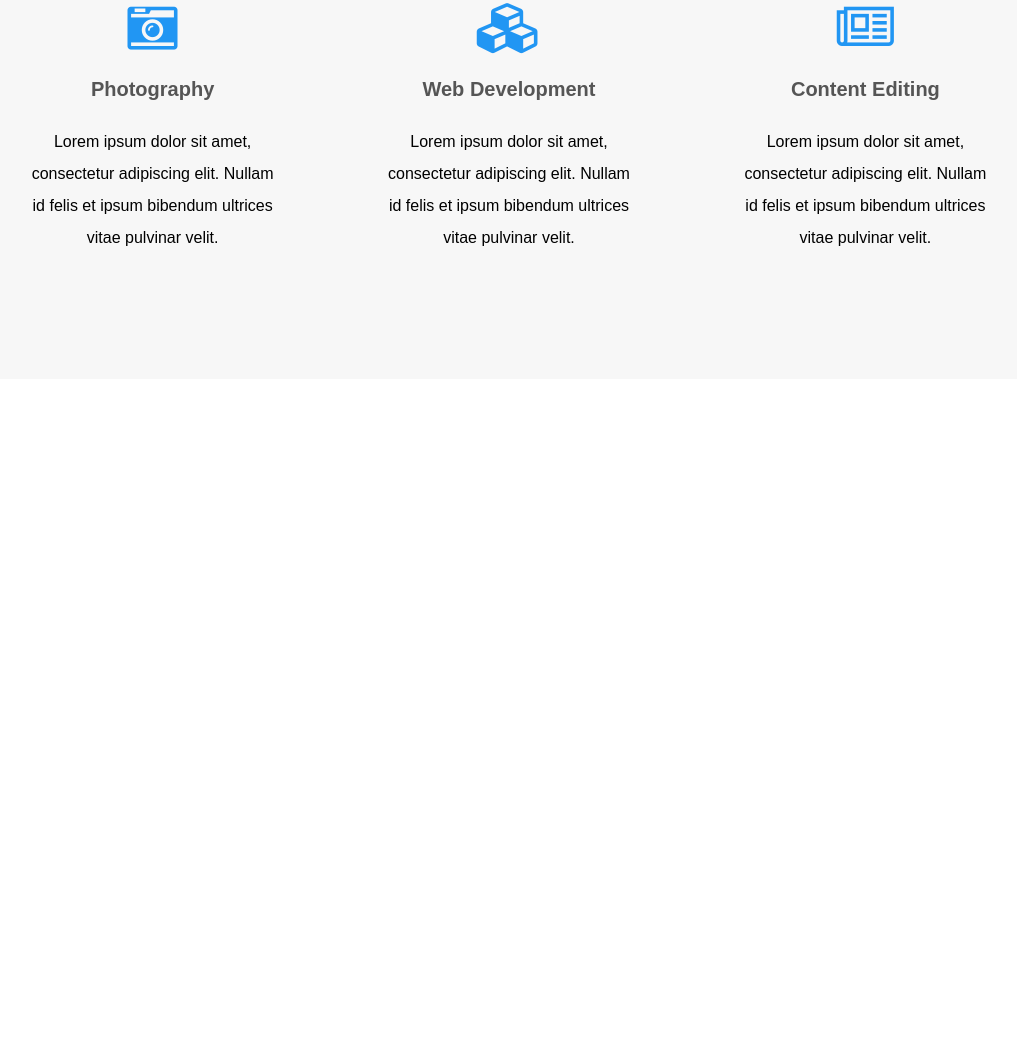
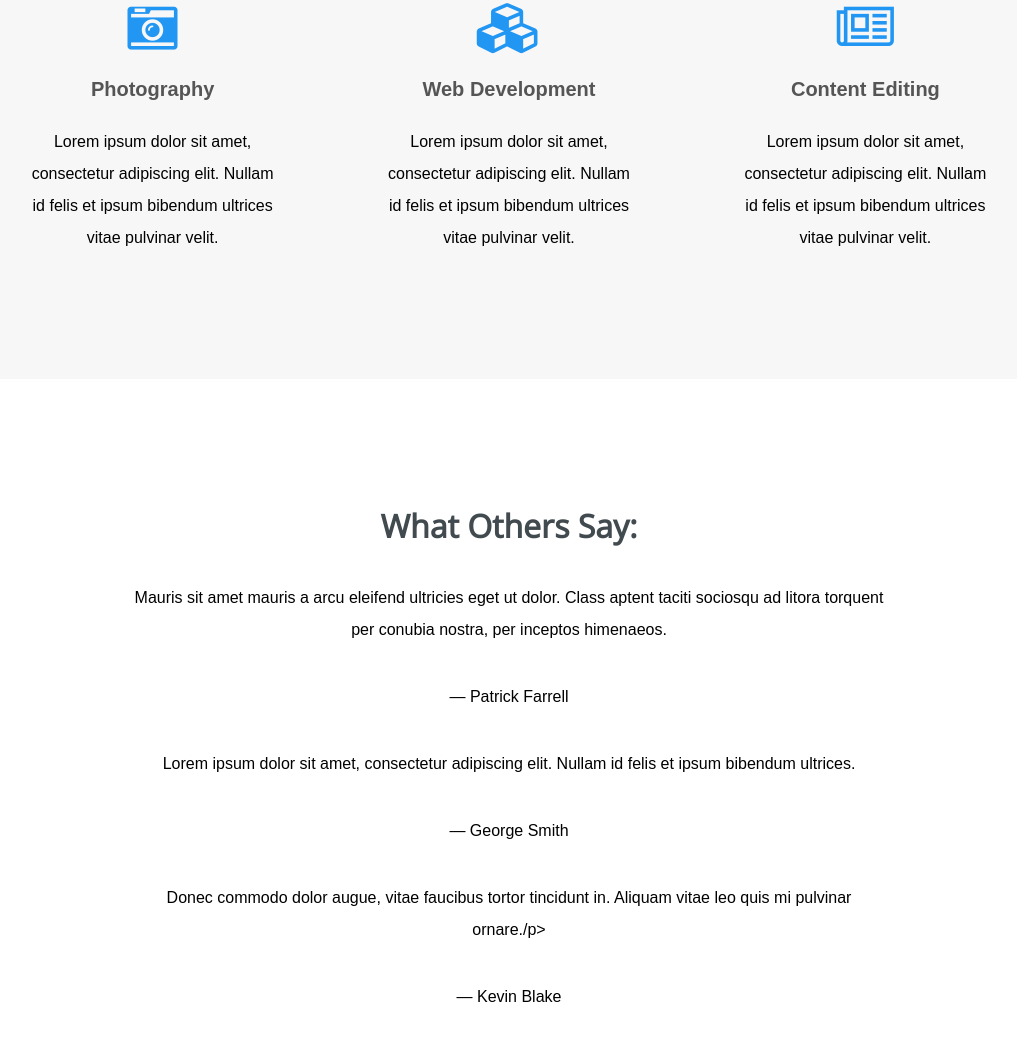
Before and after one commit to Yuzumi/landing-page-template, a plain HTML site: page index.html in a window 1280 px wide. Shown: the part 2454-3495 px from the top of the page, without its empty margins (131-1148 px from the left). Before the commit the page ends 2833 px from the top, so only its background shows below. Drawn offline with nearby package versions, Linux system fonts and the light colour scheme.

Commit message:
add reviews section markup

```diff
--- a/index.html
+++ b/index.html
@@ -93,5 +93,18 @@
         </ul>
     </section>
 
+    <section class="reviews">
+        <h3 class="title">What others say:</h3>
+
+        <p class="quote">Mauris sit amet mauris a arcu eleifend ultricies eget ut dolor. Class aptent taciti sociosqu ad litora torquent per conubia nostra, per inceptos himenaeos.</p>
+        <p class="author">— Patrick Farrell</p>
+
+        <p class="quote">Lorem ipsum dolor sit amet, consectetur adipiscing elit. Nullam id felis et ipsum bibendum ultrices.</p>
+        <p class="author">— George Smith</p>
+
+        <p class="quote">Donec commodo dolor augue, vitae faucibus tortor tincidunt in. Aliquam vitae leo quis mi pulvinar ornare./p>
+        <p class="author">— Kevin Blake</p>
+    </section>
+
 </body>
 </html>
```
